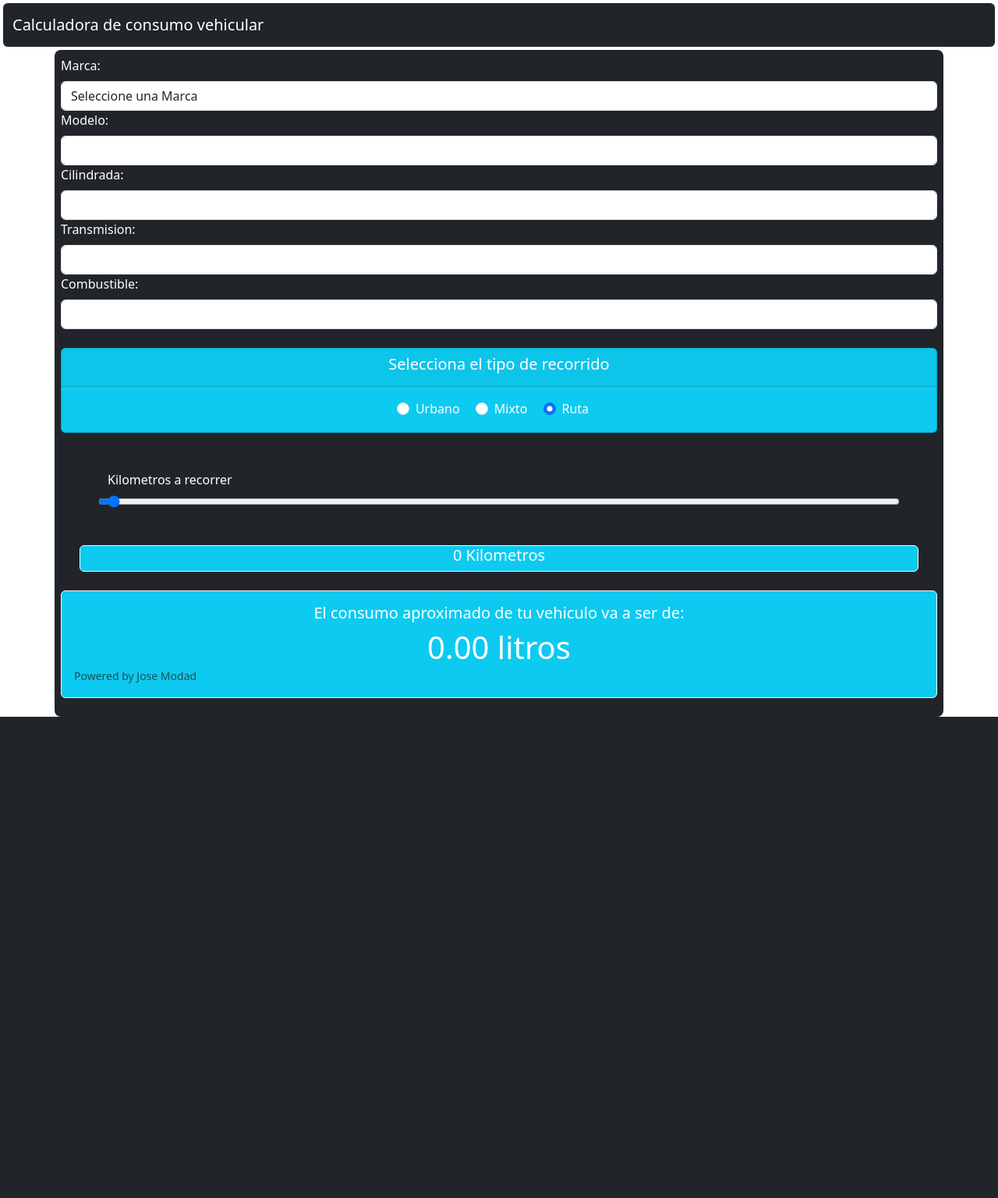
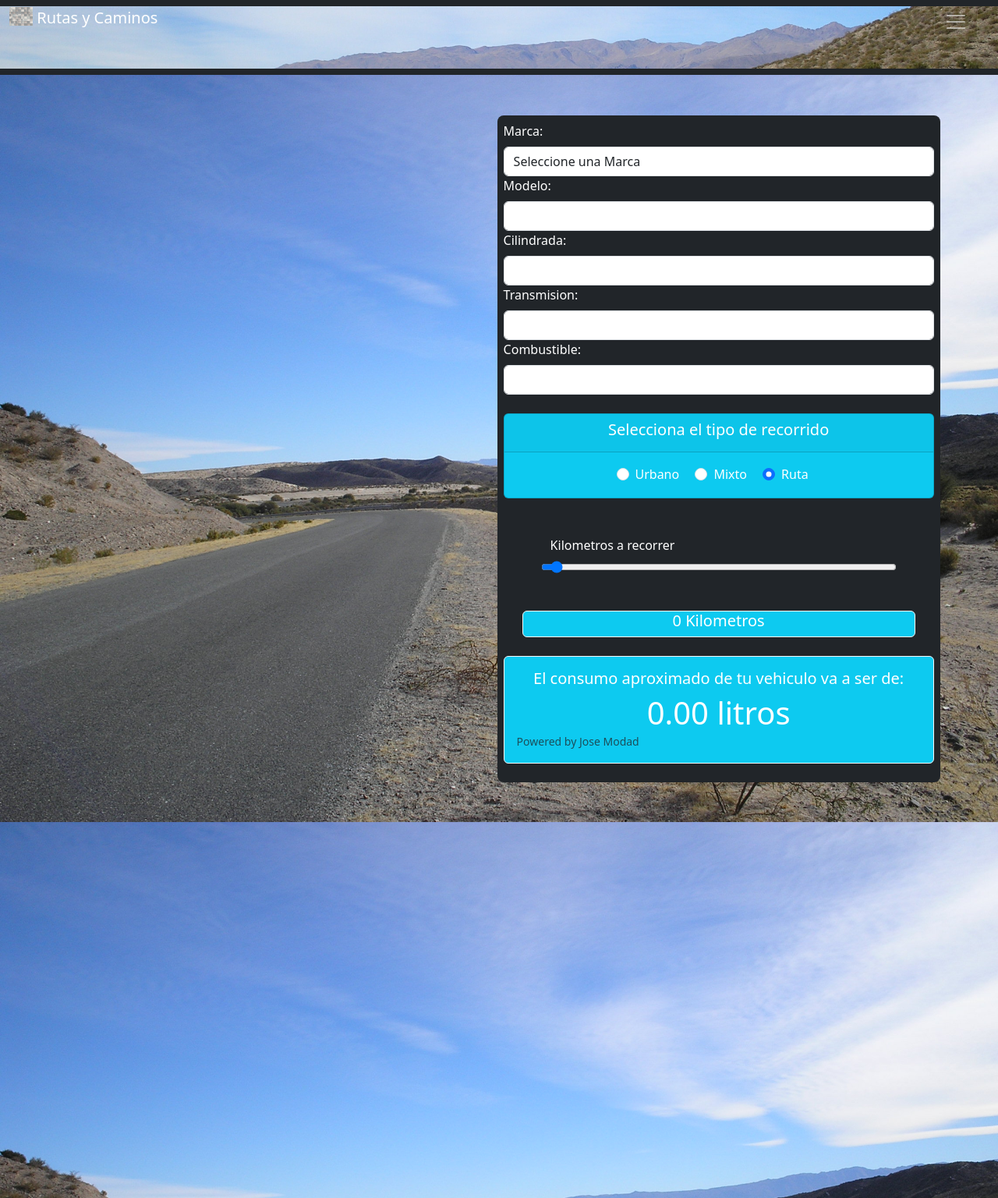
Before and after one commit to JoseModad/proyecto_costos_viaje, a FastAPI app: page / in a window 1280 px wide. Shown: the whole page at 78% size. Before the commit the page ends 919 px from the top, so only its background shows below. Run offline with FastAPI, Linux system fonts and the light colour scheme; lists and menus that the app fills with data are empty; some libraries are stand-ins or nearby versions.

Commit message:
diseño con fotos de fondo y en barra de navegacion, logo agregado

```diff
--- a/app/routers/marcas.py
+++ b/app/routers/marcas.py
@@ -8,7 +8,7 @@ from fastapi.templating import Jinja2Templates
 
 from app.schemas import Categoria
 
-from app.repository.manejo import obtener_marcas, obtener_diccionario, obtener_df
+from app.repository.manejo import obtener_marcas, obtener_modelos, obtener_cilindrada, obtener_transmision, obtener_combustible, obtener_tipo_recorrido
 
 
 
@@ -28,70 +28,29 @@ def mostrar_formulario(request: Request,):
 
 @router.post('/procesar')
 async def procesar_categoria(categoria: Categoria):
-    data1 = obtener_diccionario()
-    marca = categoria.categoria
-    modelos_vehiculos = [d.get('modelo') for d in data1 if d.get('marca') == marca]
-    modelos_vehiculos = list(set(modelos_vehiculos))
+    modelos_vehiculos = obtener_modelos(categoria)
     return modelos_vehiculos
 
 
 @router.post('/procesar-cilindrada')
 async def procesar_cilindrada(marca_modelo: dict):
-    data1 = obtener_diccionario()
-    marca = marca_modelo['marca']
-    modelo = marca_modelo['modelo']
-    cilindradas = []
-    for vehiculo in data1:
-        if vehiculo['marca'] == marca and vehiculo['modelo'] == modelo:
-            cilindradas.append(vehiculo['cilindrada'])
-    cilindradas = list(set(cilindradas))
+    cilindradas = obtener_cilindrada(marca_modelo)
     return {'cilindradas': cilindradas}
 
 
 @router.post('/procesar-transmision')
 async def procesar_transmision(datos_vehiculo: dict):
-    data1 = obtener_diccionario()
-    marca = datos_vehiculo['marca']
-    modelo = datos_vehiculo['modelo']
-    cilindrada = datos_vehiculo['cilindrada']
-    transmisiones = []
-    for vehiculo in data1:
-        if vehiculo['marca'] == marca and vehiculo['modelo'] == modelo and vehiculo['cilindrada'] == cilindrada:
-            transmisiones.append(vehiculo['transmision'])
-    transmisiones = list(set(transmisiones))
+    transmisiones = obtener_transmision(datos_vehiculo)
     return {'transmisiones': transmisiones}
 
 
 @router.post('/procesar-combustible')
-async def procesar_transmision(datos_coche: dict):
-    data1 = obtener_diccionario()
-    marca = datos_coche['marca']
-    modelo = datos_coche['modelo']
-    cilindrada = datos_coche['cilindrada']
-    transmision = datos_coche['transmision']
-    combustible = []
-    for vehiculo in data1:
-        if vehiculo['marca'] == marca and vehiculo['modelo'] == modelo and vehiculo['cilindrada'] == cilindrada and vehiculo['transmision'] == transmision:
-            combustible.append(vehiculo['combustible'])
-    combustible = list(set(combustible))
+async def procesar_combustible(datos_coche: dict):
+    combustible = obtener_combustible(datos_coche)
     return {'combustible': combustible}
 
 
 @router.post('/procesar-cheked')
 async def procesar_todo(datos1: dict):
-    df = obtener_df()
-    marca = datos1['marca']
-    modelo = datos1['modelo']
-    cilindrada = datos1['cilindrada']
-    transmision = datos1['transmision']
-    combustible = datos1['combustible']
-    consumo = datos1['check']
-    df_filtrado = df.query("marca == @marca and modelo == @modelo and cilindrada == @cilindrada and transmision == @transmision and combustible == @combustible")
-    if consumo == 'urbano':
-        consumo_col = 'urbano'
-    elif consumo == 'ruta':
-        consumo_col = 'ruta'
-    else:
-        consumo_col = 'mixto'
-    valores_columna = df_filtrado[consumo_col].to_list()[0]
+    valores_columna = obtener_tipo_recorrido(datos1)
     return {"consumo": valores_columna}
--- a/app/static/style.css
+++ b/app/static/style.css
@@ -0,0 +1,28 @@
+.fondo {
+	background-image: url(../static/paisaje1.jpg);
+	background-position: center;
+	background-size: cover;
+	background-attachment: fixed;
+	min-height: 90em;
+}
+
+.foto {
+	background-image: url(../static/paisaje2.jpg);
+	height: 5em;
+	width: 100%;
+	background-position: center;
+	background-repeat: no-repeat;
+	background-size: cover;
+}
+
+#caja-calculadora {
+	position: absolute;
+	right: 3vw;
+	max-width: 100%;
+	height: auto;
+}
+
+#boton-sandwich {
+	position: absolute;
+	right: 2vw;
+}
--- a/app/templates/index.html
+++ b/app/templates/index.html
@@ -2,49 +2,57 @@
 <html>
 <head>
     <meta charset="UTF-8">
-    <title>Formulario</title>
+    <title>Rutas y caminos</title>
       <link href="https://cdn.jsdelivr.net/npm/bootstrap@5.3.0-alpha1/dist/css/bootstrap.min.css" rel="stylesheet" integrity="sha384-GLhlTQ8iRABdZLl6O3oVMWSktQOp6b7In1Zl3/Jr59b6EGGoI1aFkw7cmDA6j6gD" crossorigin="anonymous">
+      <link rel="stylesheet" href="../static/style.css">
 </head>
 <body>
-  <nav class="navbar sticky-top bg-dark fixed-top m-1 rounded">
+    <div>
+      <nav class="navbar navbar-dark bg-dark fixed-top position-relative">
+        <div class="foto">
           <div class="container-fluid">
-      <a class="navbar-brand text-white" href="#">Calculadora de consumo vehicular</a>
-      <button class="navbar-toggler" type="button" data-bs-toggle="offcanvas" data-bs-target="#offcanvasDarkNavbar" aria-controls="offcanvasDarkNavbar">
+            <a class="navbar-brand" href="#"><img src="../static/favorito1.jpeg" alt="" width="30" height="24" class="d-inline-block align-text-top">
+              Rutas y Caminos
+            </a>
+            <button class="navbar-toggler" type="button" data-bs-toggle="offcanvas" data-bs-target="#offcanvasDarkNavbar" aria-controls="offcanvasDarkNavbar" id="boton-sandwich">
               <span class="navbar-toggler-icon"></span>
             </button>
             <div class="offcanvas offcanvas-end text-bg-dark" tabindex="-1" id="offcanvasDarkNavbar" aria-labelledby="offcanvasDarkNavbarLabel">
               <div class="offcanvas-header">
-          <h5 class="offcanvas-title" id="offcanvasDarkNavbarLabel">Sitios de Interes</h5>
+                <h5 class="offcanvas-title" id="offcanvasDarkNavbarLabel">De Interes</h5>
                 <button type="button" class="btn-close btn-close-white" data-bs-dismiss="offcanvas" aria-label="Close"></button>
               </div>
               <div class="offcanvas-body">
                 <ul class="navbar-nav justify-content-end flex-grow-1 pe-3">
                   <li class="nav-item">
-              <a class="nav-link active text-white" aria-current="page" href="#">Home</a>
-            </li>
-            <li class="nav-item">
-              <a class="nav-link" href="#">Link</a>
+                    <a class="nav-link active" aria-current="page" href="http://127.0.0.1:8000/">Home</a>
+                    <li class="nav-item dropdown">
+                      <a class="nav-link dropdown-toggle" href="#" role="button" data-bs-toggle="dropdown" aria-expanded="false">
+                        Links de interes
+                      </a>
+                      <ul class="dropdown-menu dropdown-menu-dark">
+                        <li><a class="dropdown-item" href="http://www.turismosalta.gov.ar/" target="_blank" >Secretaria de turismo de Salta</a></li>
+                        <li><a class="dropdown-item" href="https://www.argentina.tur.ar/#!/ar/regions/region-norte" target="_blank" >Region Noroeste</a></li>
+                      </ul>
                     </li>
                   <li class="nav-item dropdown">
                     <a class="nav-link dropdown-toggle" href="#" role="button" data-bs-toggle="dropdown" aria-expanded="false">
-                Cosas de interes
+                      Proyectos
                     </a>
                     <ul class="dropdown-menu dropdown-menu-dark">
-                <li>
-                  <li class="dropdown-item">Proyectos</li>
-                  <hr class="dropdown-divider">
-                </li>
-                <li><a class="dropdown-item" href="http://josemodad.com/" target="_blank">Hoja de vida</a></li>
-                <li><a class="dropdown-item" href="#">Calculadora</a></li>
+                      <li><a class="dropdown-item" href="http://josemodad.com/"  target="_blank" >Pagina Personal</a></li>
+                      <li><a class="dropdown-item" href="http://127.0.0.1:8000/" target="_blank">Calculadora de consumo vehicular</a></li>
                     </ul>
                   </li>
                 </ul>
               </div>
             </div>
           </div>
+        </div>
       </nav>
-
-  <div class="container mt-1">
+    </div>
+    <div class="fondo">
+      <div class="container w-50 p-5 mt-1" id="caja-calculadora">
         <div class="row">
           <div class="p-2 navbar-dark bg-dark rounded-3">
               <form>
@@ -128,6 +136,8 @@
           </div>
         </div>
       </div>
+    </div>
+
   <script src="https://code.jquery.com/jquery-3.2.1.slim.min.js"
           integrity="sha384-KJ3o2DKtIkvYIK3UENzmM7KCkRr/rE9/Qpg6aAZGJwFDMVNA/GpGFF93hXpG5KkN" crossorigin="anonymous"></script>
   <script src="https://cdn.jsdelivr.net/npm/bootstrap@5.3.0-alpha1/dist/js/bootstrap.bundle.min.js" integrity="sha384-w76AqPfDkMBDXo30jS1Sgez6pr3x5MlQ1ZAGC+nuZB+EYdgRZgiwxhTBTkF7CXvN" crossorigin="anonymous"></script>
--- a/main.py
+++ b/main.py
@@ -17,4 +17,4 @@ app.mount("/static", StaticFiles(directory="app/static"), name="static")
 
 
 if __name__ == "__main__":
-    uvicorn.run("main:app", port = 8000, reload = True)
+    uvicorn.run("main:app", port = 8001, reload = True)
```
Also changed, not shown: app/repository/manejo.py (+68 -0 lines), app/static/favorito1.jpeg (added), app/static/paisaje1.jpg (added), app/static/paisaje2.jpg (added). Lines whose indentation alone changed are shown as unchanged.
